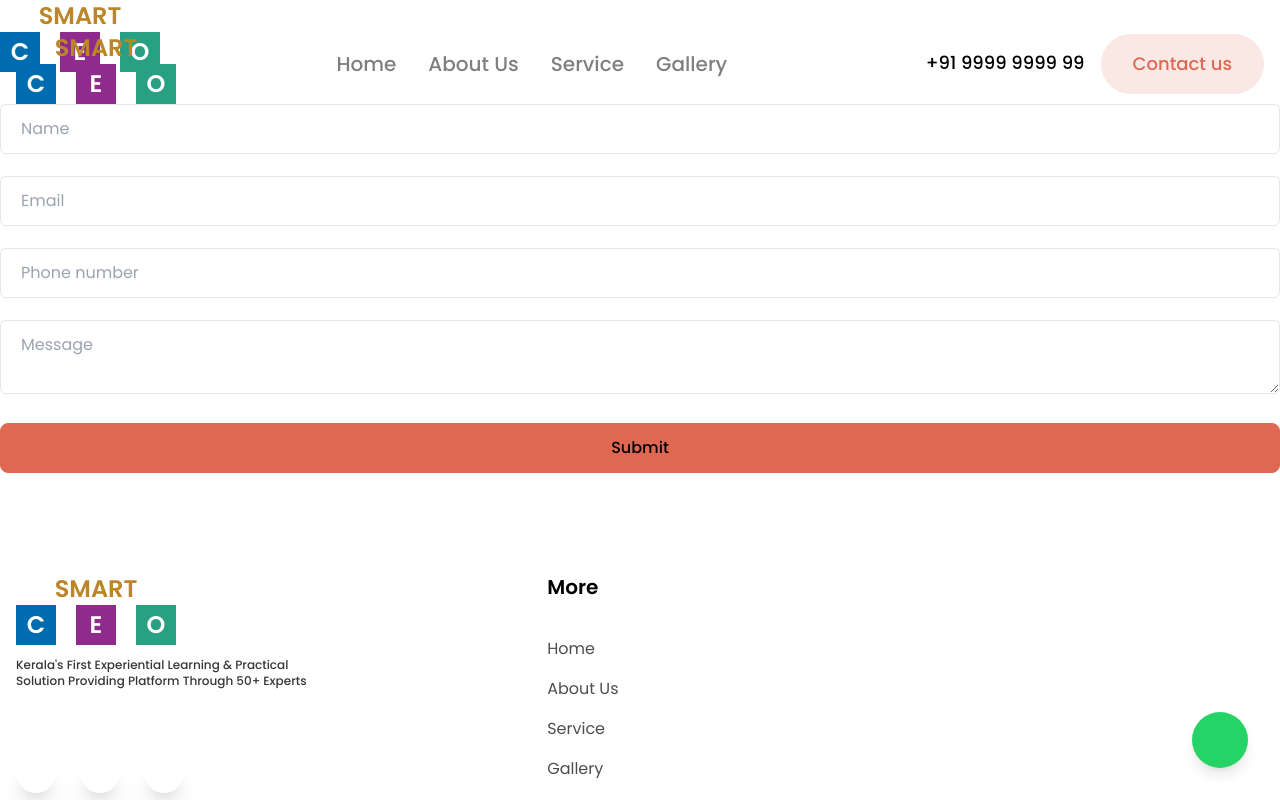
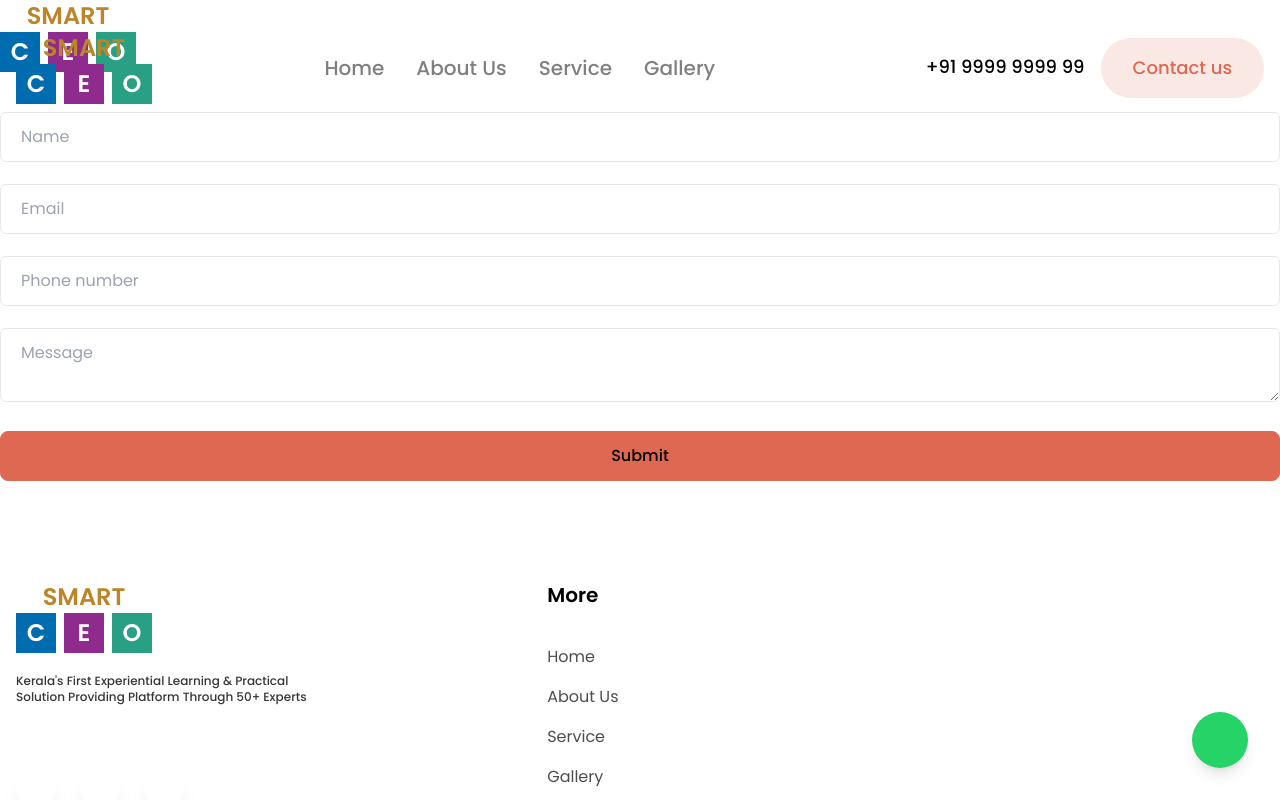
Before and after one commit to Shahanas7210/smart-ceo, a Next.js app: page /signin in a window 1280 px wide. Shown: the top 800 px of the page. Built offline with nearby package versions, Linux system fonts and the light colour scheme; some icons are missing.

Commit message:
logo section changes

```diff
--- a/src/components/Layout/Header/Logo/index.tsx
+++ b/src/components/Layout/Header/Logo/index.tsx
@@ -18,9 +18,9 @@
         // style={{ width: 'auto', height: 'auto' }}
         quality={100}
       /> */}
-      <div className=' text-center   gap-4  w-40 h-16'>
+      <div className='  flex flex-col justify-center  text-center'>
         <h1 className='text-[#bb8528]'>SMART</h1>
-        <div className='flex justify-between '>
+        <div className='flex gap-2 '>
         <div className='bg-[#006cb0] size-10 flex items-center justify-center '>
           <h1 className='text-white'>C</h1>
         </div>
```
